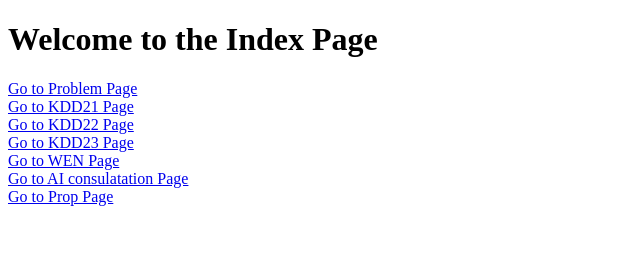
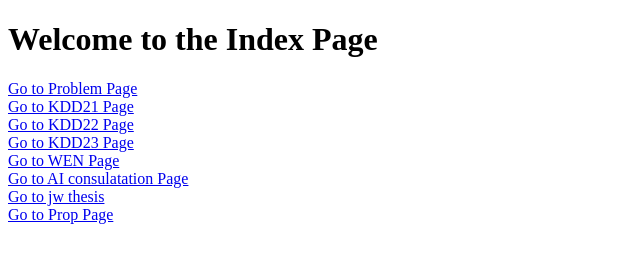
Before and after one commit to legoperson/legoperson.github.io, a plain HTML site: page index.htm in a window 1280 px wide. Shown: the whole page, without its empty margins (0-640 px from the left). Drawn offline with Linux system fonts and the light colour scheme.

Commit message:
Update index.htm

```diff
--- a/index.htm
+++ b/index.htm
@@ -21,8 +21,8 @@
     <a href="wen.html">Go to WEN Page</a><br>
 
     <a href="AI_Consultation_Paper (1).html">Go to AI consulatation Page</a><br>
-
-     <a href="propt.htm">Go to Prop Page</a><br>
+    <a href="jwthesis.htm">Go to jw thesis</a><br>
+    <a href="propt.htm">Go to Prop Page</a><br>
 
 </body>
 </html>
```
